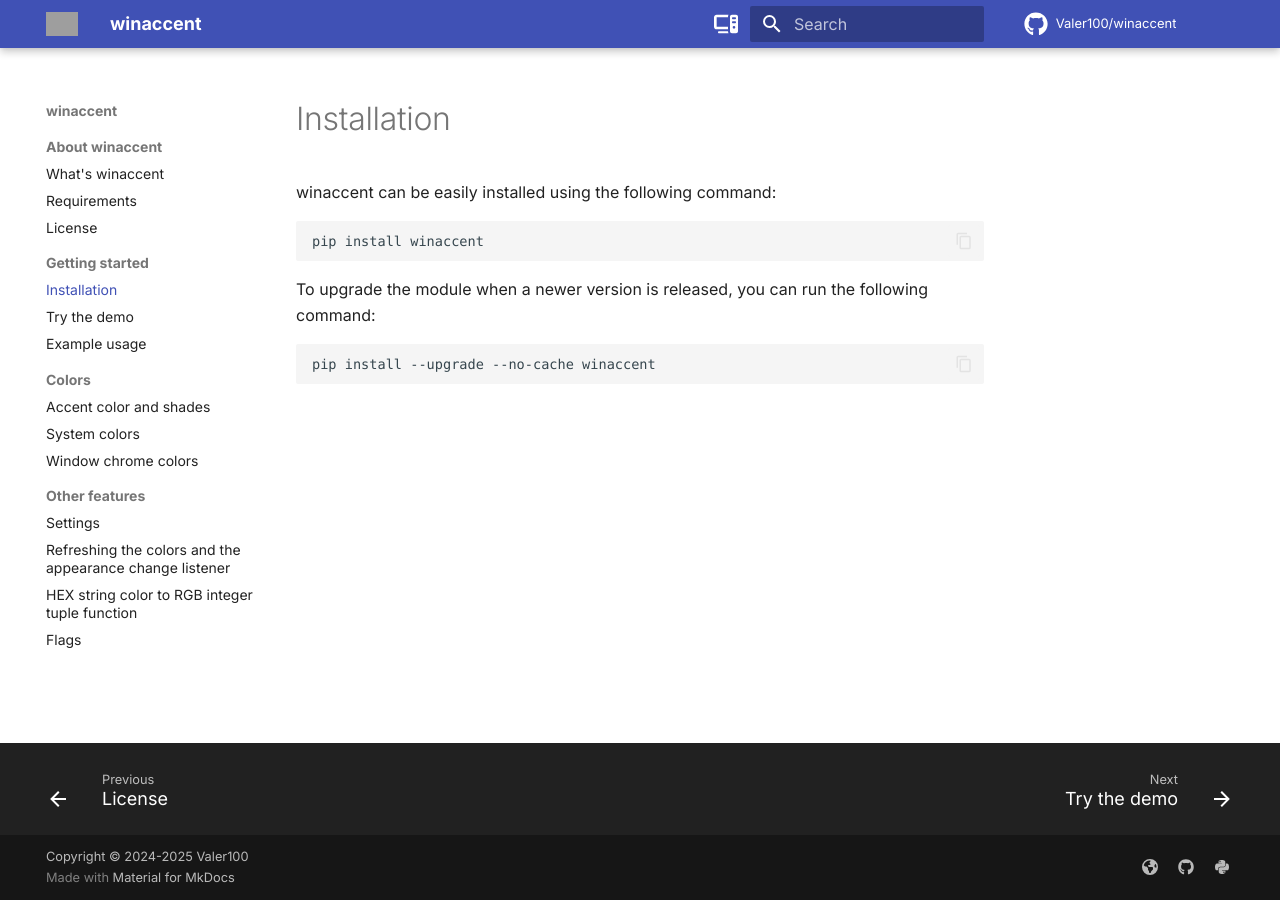
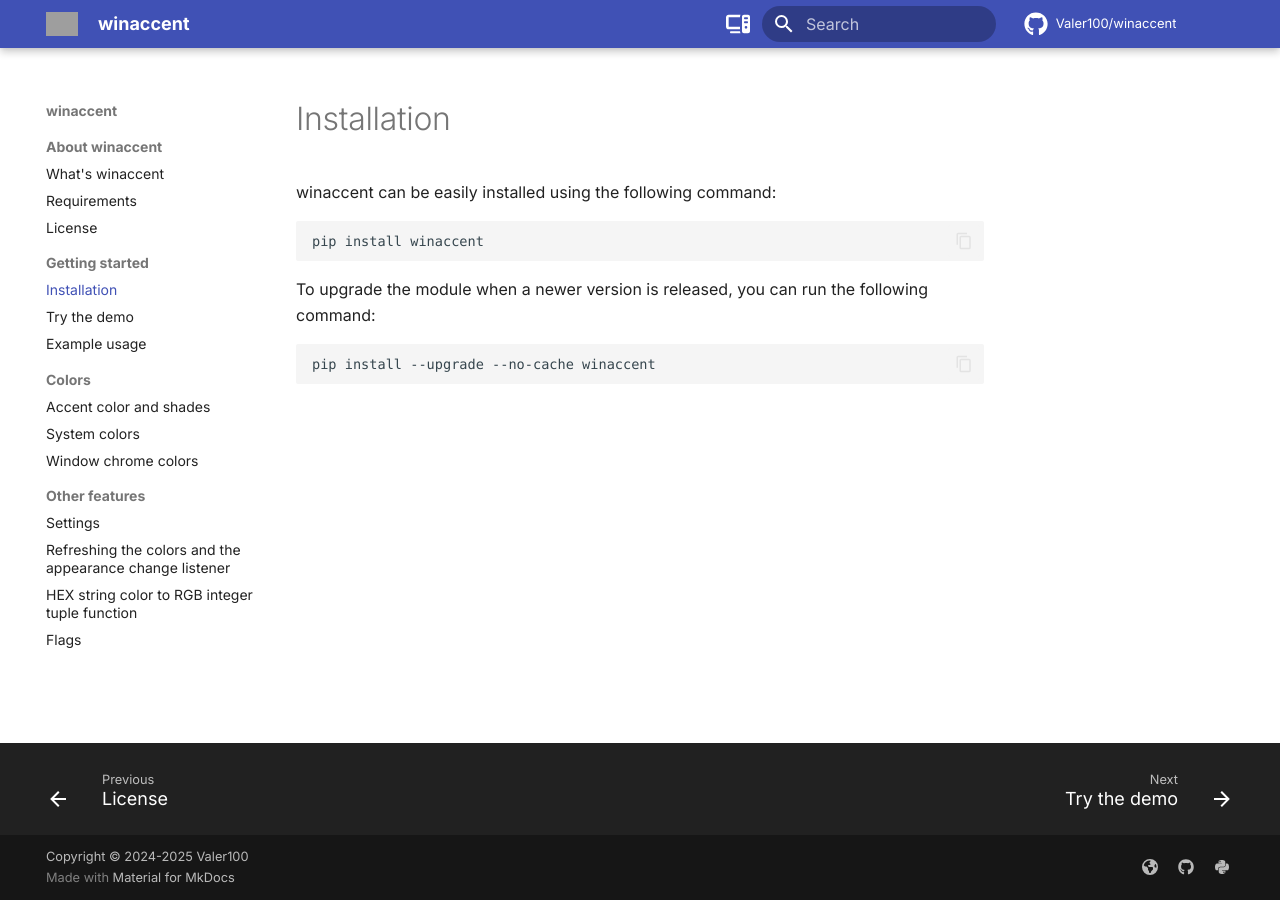
Before and after one commit to Valer100/winaccent, an MkDocs documentation site: the page built from docs/getting-started/installation.md, in a window 1280 px wide. Built offline with MkDocs 1.6.1 and Material for MkDocs 9.7.7, drawn with Linux system fonts in a browser that asks for light colours; some web fonts are replaced; comment, search, counter and statistics services are not loaded; grey boxes are pictures that could not be loaded.

Commit message:
Slightly customize the style of the website

```diff
--- /dev/null
+++ b/docs/styles.css
@@ -0,0 +1,28 @@
+.badge {
+    background-color: #526cfe1a;
+    padding: 4px;
+    border-radius: 3px;
+    font-size: .85em;
+}
+
+@media (min-width: 960px) {
+    form.md-search__form {
+        border-radius: 500px !important;
+    }
+
+    div.md-search__scrollwrap, div.md-search__output {
+        border-radius: 15px !important;
+    }
+
+    div.md-search__output {
+        margin-top: 8px;
+    }
+
+    div.md-header__source {
+        margin-left: 16px !important;
+    }
+}
+
+div.md-header__title {
+    margin-left: 8px !important;
+}
--- a/mkdocs.yml
+++ b/mkdocs.yml
@@ -15,6 +15,10 @@
         - icon: fontawesome/brands/python
           link: https://pypi.org/project/winaccent
           name: winaccent on PyPI
+
+extra_css:
+    - styles.css
+
 nav:
     - About winaccent:
         - What's winaccent: ""
```
Also changed, not shown: docs/index.md (+16 -10 lines).
